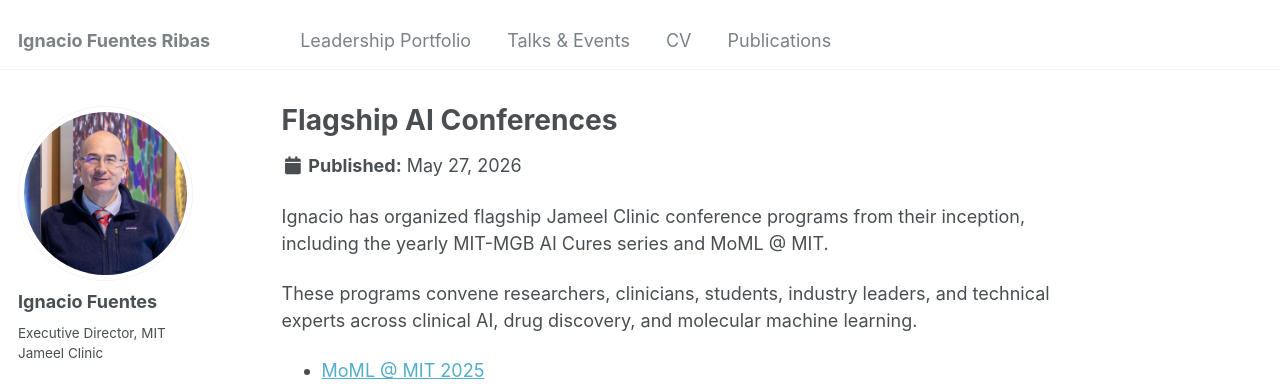
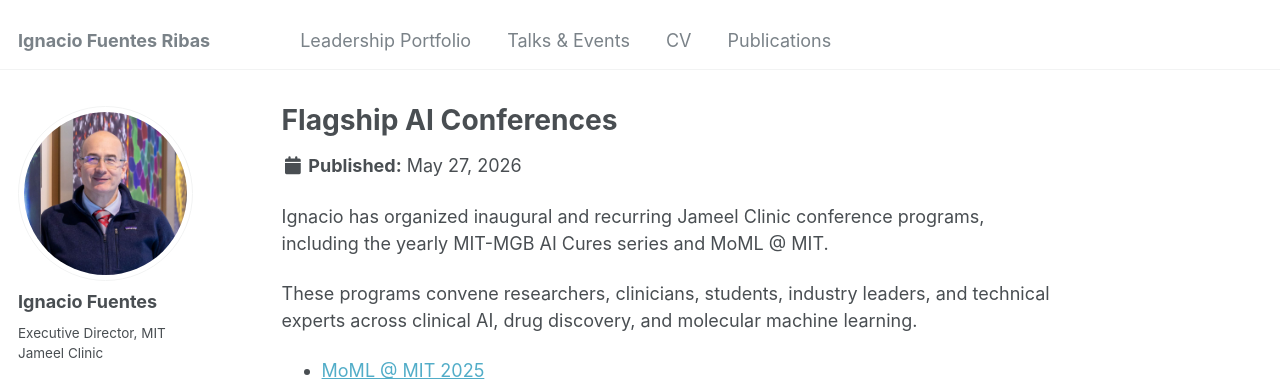
Before and after one commit to ifuentes3/ifuentes3.github.io, a Jekyll site: the page built from _portfolio/portfolio-5.md, in a window 1280 px wide and 1120 px high. Shown: the top 384 px of the window. Built offline with Jekyll 4.4.1, drawn with Linux system fonts in a browser that asks for light colours.

Commit message:
Use inaugural conference wording

```diff
--- a/_portfolio/portfolio-5.md
+++ b/_portfolio/portfolio-5.md
@@ -1,10 +1,10 @@
 ---
 title: "Flagship AI Conferences"
-excerpt: "Organizer from inception of recurring Jameel Clinic conference programs, including MIT-MGB AI Cures and MoML @ MIT."
+excerpt: "Organizer of inaugural and recurring Jameel Clinic conference programs, including MIT-MGB AI Cures and MoML @ MIT."
 collection: portfolio
 ---
 
-Ignacio has organized flagship Jameel Clinic conference programs from their inception, including the yearly MIT-MGB AI Cures series and MoML @ MIT.
+Ignacio has organized inaugural and recurring Jameel Clinic conference programs, including the yearly MIT-MGB AI Cures series and MoML @ MIT.
 
 These programs convene researchers, clinicians, students, industry leaders, and technical experts across clinical AI, drug discovery, and molecular machine learning.
 
```
Also changed, not shown: _pages/about.md (+1 -1 lines).
